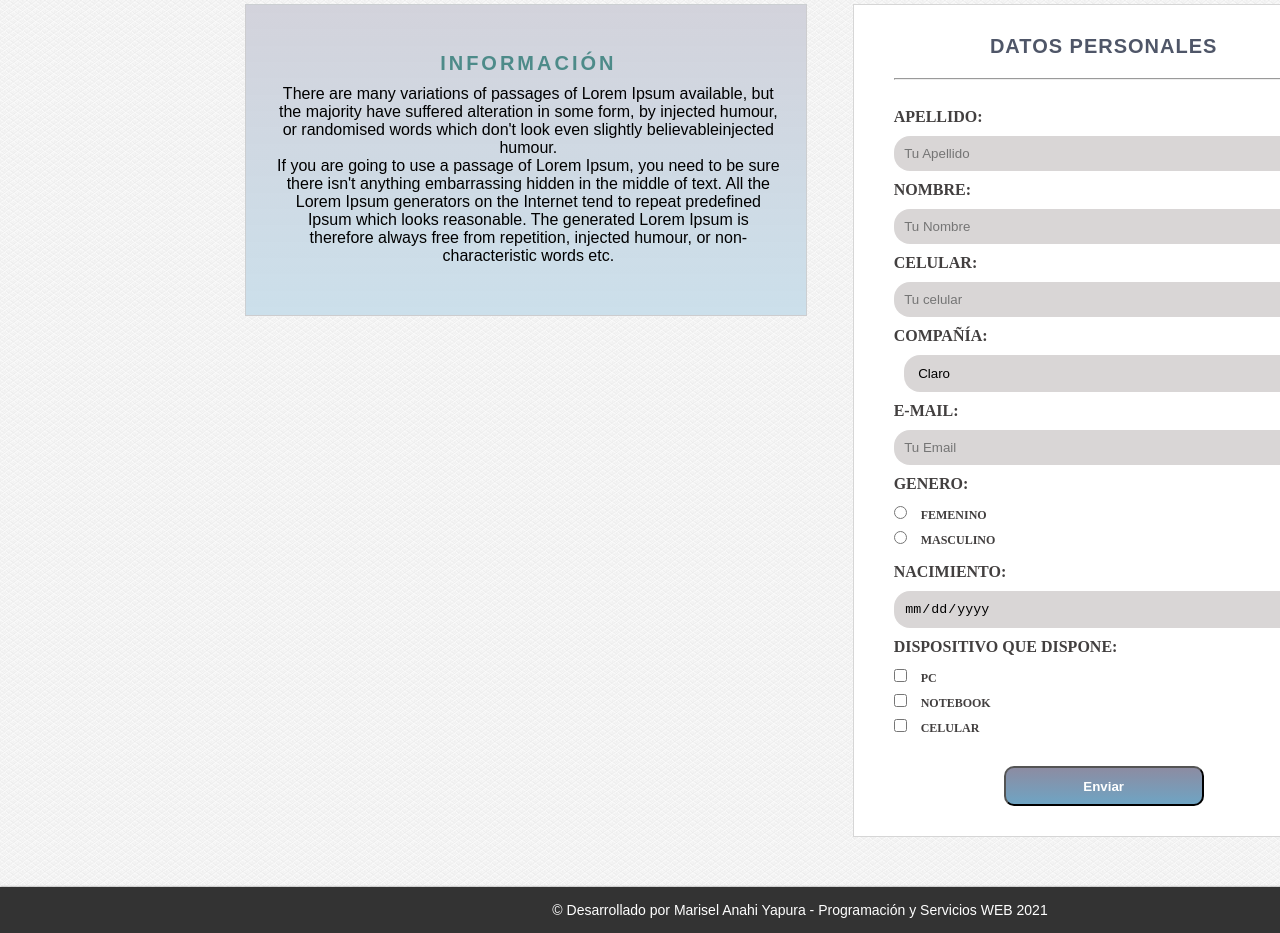
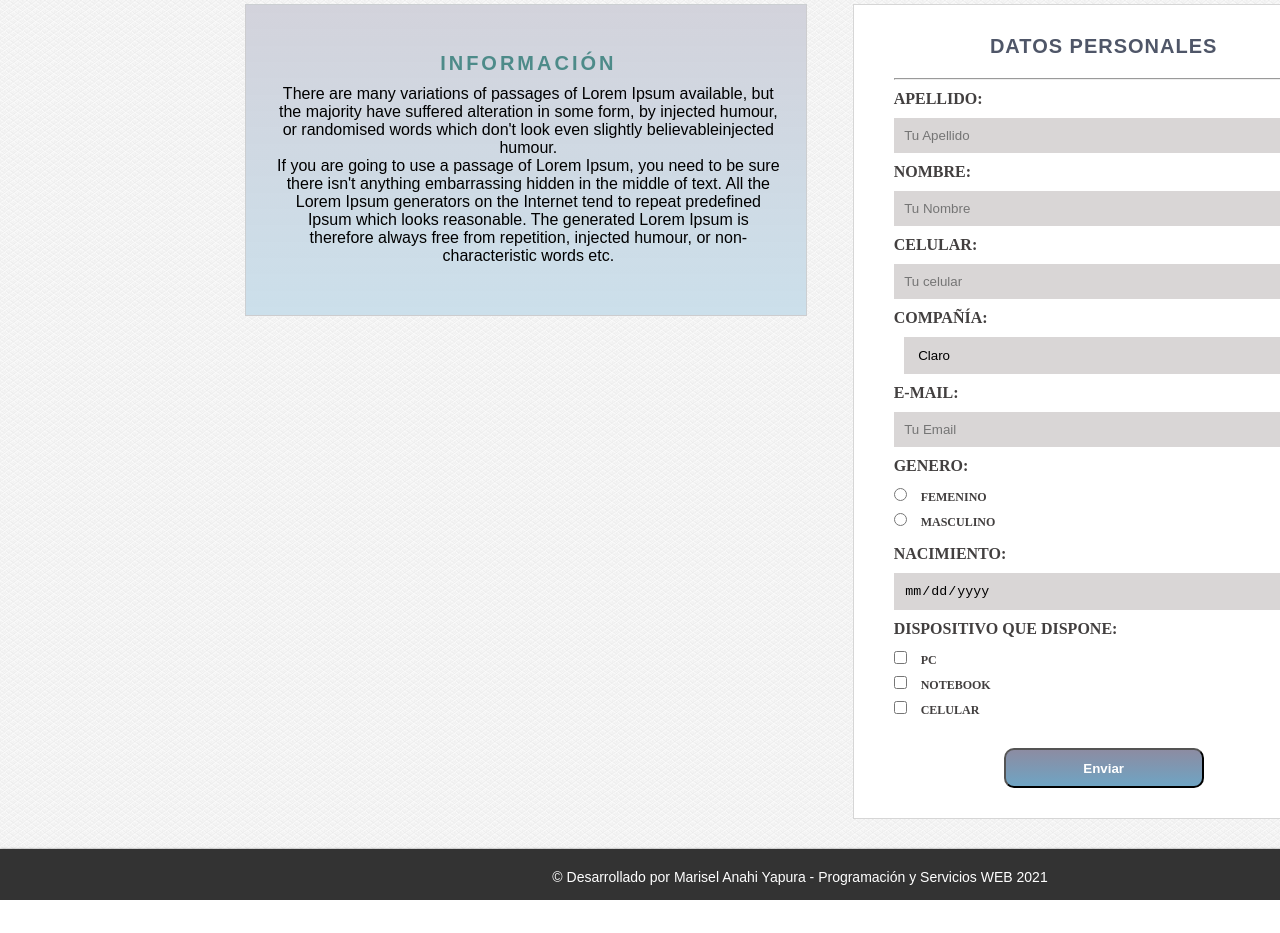
Before and after one commit to may-25121/capacitacionLaboral, a plain HTML site: page registrese.html in a window 1280 px wide. Shown: the part 380-1313 px from the top of the page. After the commit the page ends 1280 px from the top, so only its background shows below. Drawn offline with Linux system fonts and the light colour scheme.

Commit message:
Corrigiendo el contenido

```diff
--- a/css/styles.css
+++ b/css/styles.css
@@ -100,6 +100,7 @@ body{
 /*Cursos*/
 #sections{
     text-align: center;
+    margin-bottom: 30px;
 }
 
 #sections .titulo{
@@ -254,7 +255,7 @@ input:not([type="submit"], [type="checkbox"], [type="radio"]),select{
     width: 95%;
     background-color: #bdb9b994;
     border: none;
-    border-radius: 1rem;
+
 }
 
 input[type="radio"],[type="checkbox"]{
@@ -285,6 +286,7 @@ form .btn{
 /*Slider*/
 .container{
     margin: auto;
+    margin:  20px auto;
     background-color: rgba(148, 153, 175, 0.253);
     width: 1163px;
     padding: 50px;
@@ -354,9 +356,9 @@ ul.slider li:target{
     width: 100%;
     margin:  0px auto;
     text-align: center;
-    margin-top: 50px;
+    margin-top: 0px;
     background-color: var(--oscuro);
-    padding-top: 15px;
+    padding-top: 20px;
     padding-bottom: 15px;
     color: white;
     font-family: sans-serif;
--- a/registrese.html
+++ b/registrese.html
@@ -45,8 +45,9 @@
                 </div>
             </div>
             <form action="" method="">
+                <legend class="titulo">Datos Personales</legend>
                 <div class="contenido">
-                    <legend class="titulo">Datos Personales</legend><hr><br>
+                    <hr>
                     <label for="apellido">Apellido:</label>
                     <input type="text" id="apellido" placeholder="Tu Apellido">
                     <label for="nombre">Nombre:</label>
@@ -70,7 +71,7 @@
                     </div>
                     <label for="nacimiento">Nacimiento:</label>
                     <input type="date" id="nacimiento">
-                    <label for="dispositivo">Dispositivo que dispone:</label>
+                    <label class="label" for="dispositivo">Dispositivo que dispone:</label>
                     <div class="opciones">
                         <input  type="checkbox" id="pc" name="dispositivo" value="pc">
                         <label class="formato" for="pc">PC</label>
```
